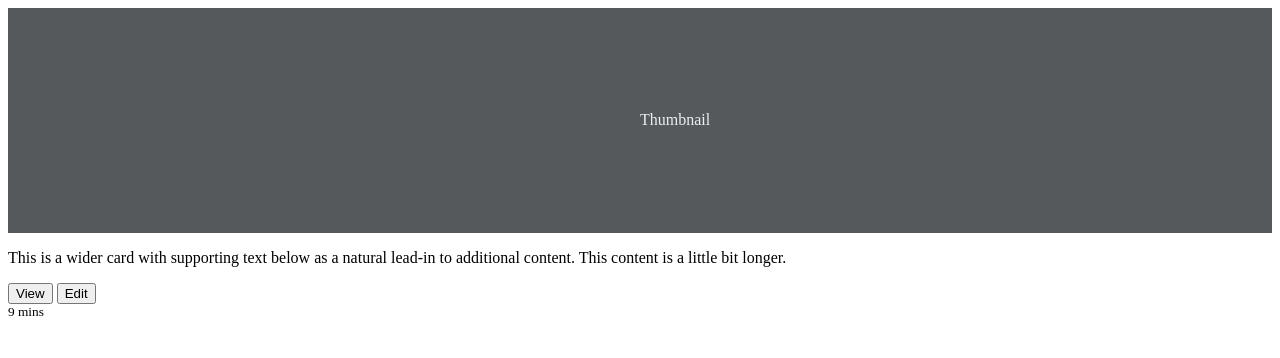
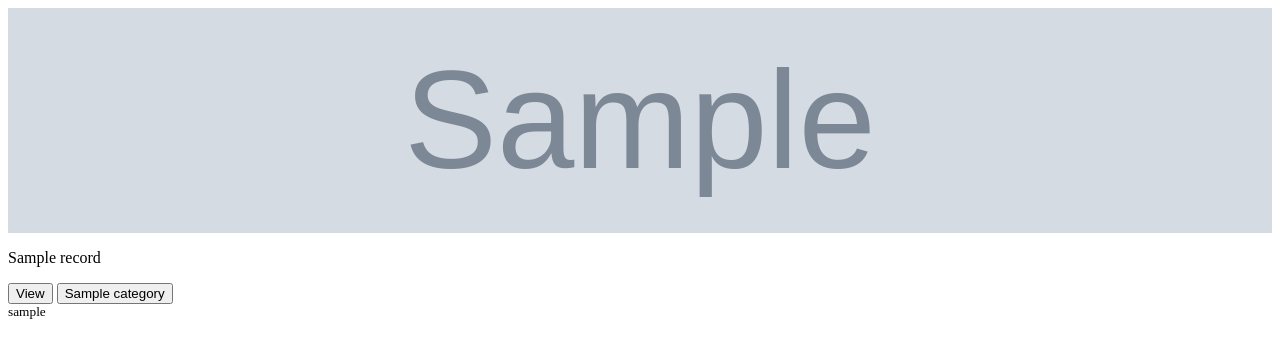
Before and after one commit to ishiwataseiya/teamG, a Django app: template photoproject/photo/templates/photos_list.html in a window 1280 px wide. Shown: the top 358 px of the page. Run offline with Django 4.2, Linux system fonts and the light colour scheme; the template is opened without the code that fills it: most values are stand-ins (such as "Sample title", 1, 10 or a date in 2020); grey boxes marked "Sample" are stand-in pictures; parts of the project's set-up code (start-up, migrations or seed data) failed here and were passed over.

Commit message:
2023/06/02 7-5 p464

```diff
--- a/photoproject/photo/templates/index.html
+++ b/photoproject/photo/templates/index.html
@@ -11,5 +11,7 @@
 
     <!--投稿一覧テンプレートの組み込み-->
     {% include "photo_list_.html" %}
+    <!-- ページネーションの組み込み -->
+    {% include "pagination.html"%}
 
     {% endblock %}
--- a/photoproject/photo/templates/photos_list.html
+++ b/photoproject/photo/templates/photos_list.html
@@ -2,21 +2,24 @@
     <div class="container">
 
       <div class="row row-cols-1 row-cols-sm-2 row-cols-md-3 g-3">
+        {% for record in object_list %}
         <div class="col">
           <div class="card shadow-sm">
-            <svg class="bd-placeholder-img card-img-top"
+            <img src="{{ record.image1.url }}"
+                 class="bd-placeholder-img card-img-top"
                  width="100%" height="225"
                  xmlns="http://www.w3.org/2000/svg"
-              role="img" aria-label="Placeholder: Thumbnail" preserveAspectRatio="xMidYMid slice"
+                 role="img" aria-label="Placeholder: Thumbnail"
+                 preserveAspectRatio="xMidYMid slice"
                  focusable="false">
                  <title>Placeholder</title>
                  <rect width="100%" height="100%" fill="#55595c"/>
-              <text x="50%" y="50%" fill="#eceeef" dy=".3em">
-                Thumbnail
-              </text></svg>
+             </img>
 
             <div class="card-body">
-              <p class="card-text">This is a wider card with supporting text below as a natural lead-in to additional content. This content is a little bit longer.</p>
+              <p class="card-text">
+                {{record.title}}
+              </p>
               <div class="d-flex justify-content-between align-items-center">
                 <div class="btn-group">
                   <button type="button"
@@ -24,14 +27,16 @@
                   View</button>
                   <button type="button"
                           class="btn btn-sm btn-outline-secondary">
-                  Edit</button>
+                          {{record.category.title}}</button>
                 </div>
-                <small class="text-muted">9 mins</small>
+                <small class="text-muted">
+                  {{record.user.username}}</small>
               </div>
             </div>
           </div>
           <!--列要素ここまで-->
         </div>
+        {% endfor %}
         <!--行要素ここまで-->
       </div>
       <!--グリッドシステムここまで-->
--- a/photoproject/photo/urls.py
+++ b/photoproject/photo/urls.py
@@ -5,7 +5,8 @@ app_name = 'photo'
 
 urlpatterns = [
     path('',views.IndexView.as_view(),name='index'),
-    path('post/',views.CreatePhotoview.as_view(), name='post')
+
+    path('post/',views.CreatePhotoview.as_view(), name='post'),
     path('post_done/',
           views.PostSuccessView.as_view(),
           name='post_done'),
```
Also changed, not shown: photoproject/photo/templates/pagination.html (added, +70 -0 lines), photoproject/photo/views.py (+14 -1 lines). Lines whose indentation alone changed are shown as unchanged.
